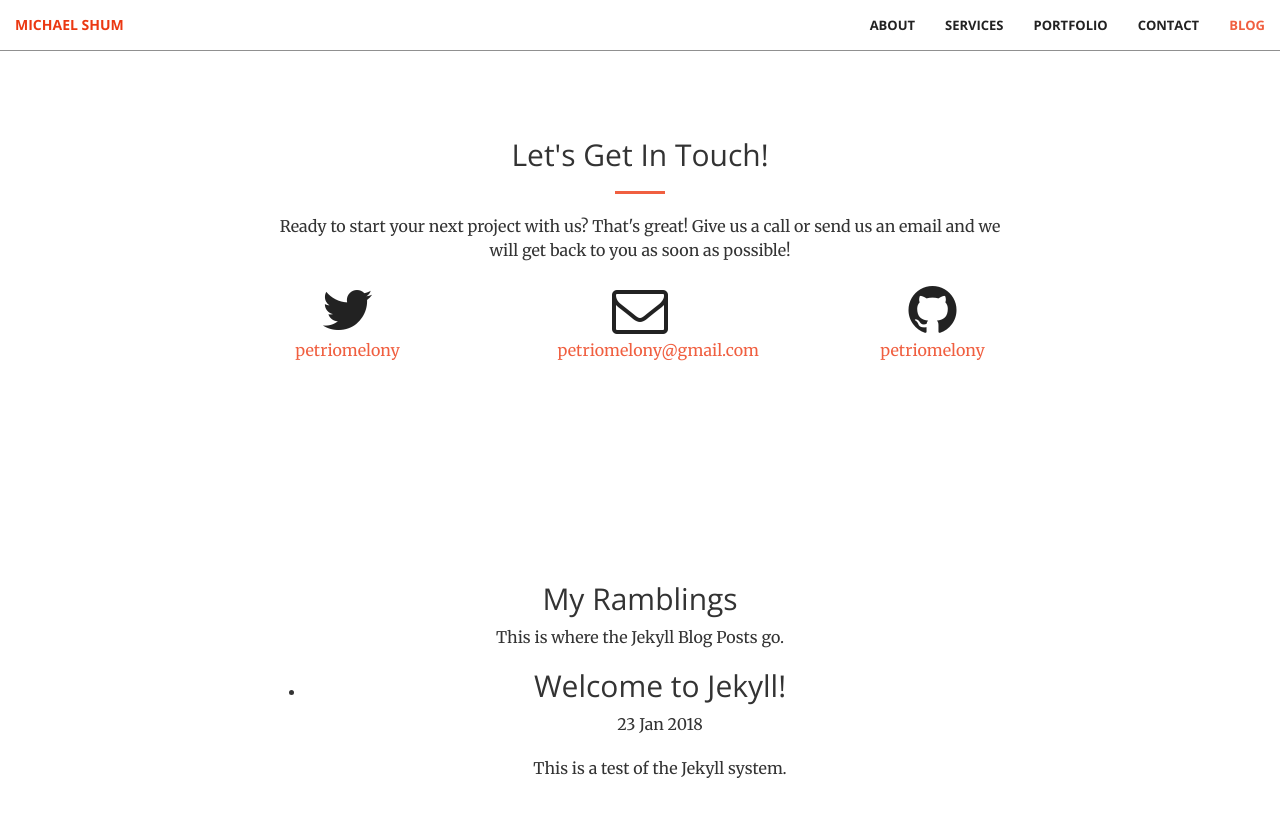
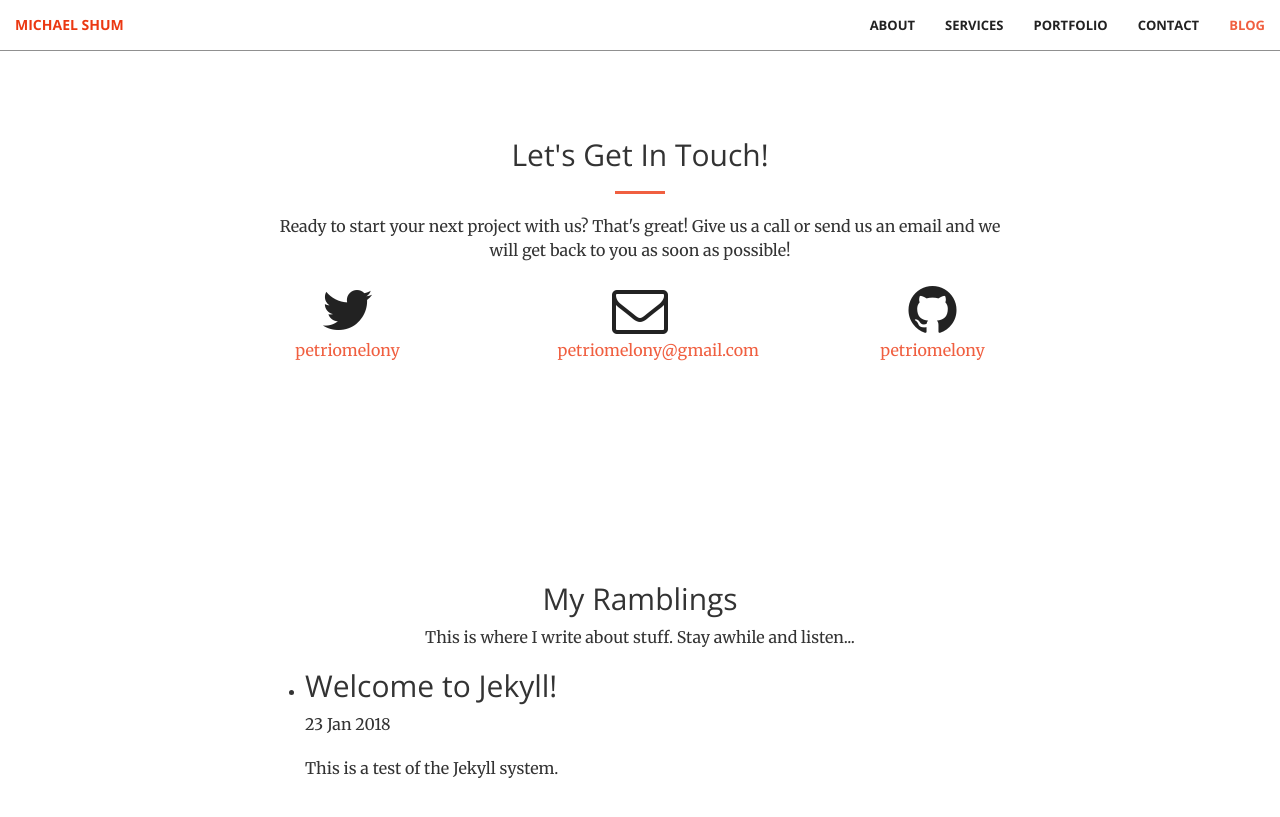
Before and after one commit to petriomelony/petriomelony.github.io, a Jekyll site: the page built from index.html, in a window 1280 px wide and 900 px high, scrolled down 2399 px. Shown: the top 817 px of the window. Built offline with Jekyll 4.4.1, drawn with Linux system fonts in a browser that asks for light colours.

Commit message:
Update blog.html

```diff
--- a/_includes/blog.html
+++ b/_includes/blog.html
@@ -3,9 +3,9 @@
         <div class="row">
             <div class="col-lg-8 col-lg-offset-2 text-center">
                 <h2 class="section-heading">My Ramblings</h2>
-                <p>This is where the Jekyll Blog Posts go.</p>
-                <ul>
-                  {% for post in site.posts limit: 10 %}
+                <p>This is where I write about stuff.  Stay awhile and listen...</p>
+                <ul class="text-left">
+                  {% for post in site.posts limit: 1 %}
                     <li>
                         <h2>{{ post.title }}</h2>
                         <p class="meta">{{ post.date | date_to_string }}</p>
```
